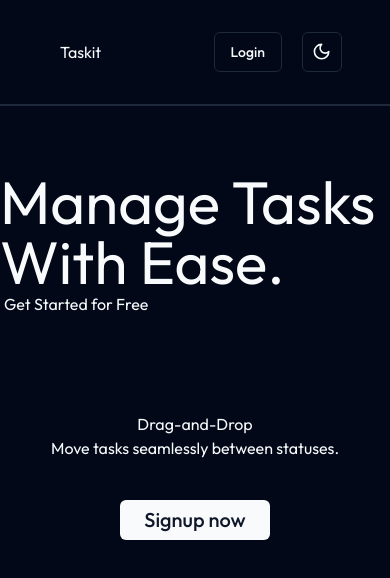
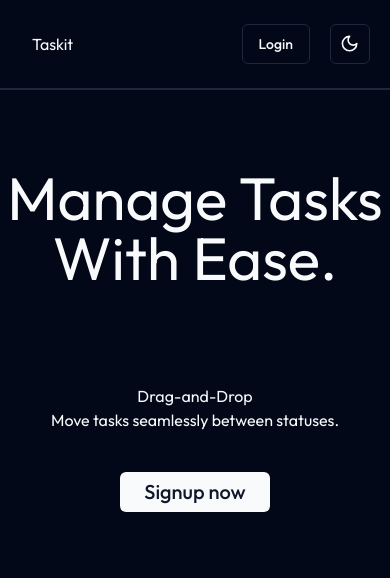
Before and after one commit to MuhammadNazim6/Taskit, a React (Vite) app: page / in a window 390 px wide. Shown: the top 578 px of the page. Built offline with nearby package versions, Linux system fonts and the light colour scheme.

Commit message:
Submission-1

```diff
--- a/src/components/DragAndDrop/Content.tsx
+++ b/src/components/DragAndDrop/Content.tsx
@@ -192,7 +192,7 @@ const Content = () => {
                   {(provided, snapshot) => {
                     return (
                       <div
-                        className="rounded outline outline-1 "
+                        className="rounded outline outline-1"
                         {...provided.droppableProps}
                         ref={provided.innerRef}
                         style={{
--- a/src/components/User/LandingPage.tsx
+++ b/src/components/User/LandingPage.tsx
@@ -6,8 +6,8 @@ function LandingPage() {
   return (
     <div className='flex justify-center items-center h-[500px]'>
       <div className="">
-        <h1 className='text-6xl'>Manage Tasks With Ease.</h1>
-        <p className='pl-1'>Get Started for Free</p>
+        <h1 className='text-6xl text-center'>Manage Tasks With Ease.</h1>
+        <p className='pl-1 hidden md:block'>Get Started for Free</p>
         <section className='text-center'>
           <div className="mt-24">
             <div className='mb-10'>
--- a/src/components/User/Navbar.tsx
+++ b/src/components/User/Navbar.tsx
@@ -114,7 +114,7 @@ function Navbar() {
   });
 
   return (
-    <div className="w-full flex justify-between p-7 px-12 border-b-2">
+    <div className="w-full flex justify-between p-5 md:px-12 border-b-2">
       <NavLink to='/' className="p-3">Taskit</NavLink>
       <div className="flex space-x-14">
       </div>
@@ -146,7 +146,7 @@ function Navbar() {
                 <AlertDialogDescription className=''>
                   <div className="flex justify-center items-center mt-9">
                     <Form {...form}>
-                      <form onSubmit={form.handleSubmit(onSubmit)} className="w-2/3 space-y-6">
+                      <form onSubmit={form.handleSubmit(onSubmit)} className="w-full sm:w-2/3 md:w-2/3 space-y-6">
                         <FormField
                           control={form.control}
                           name="email"
--- a/src/pages/Signup.tsx
+++ b/src/pages/Signup.tsx
@@ -105,7 +105,7 @@ function Signup() {
       <Navbar />
       <div className="flex flex-1 justify-center items-center">
         <Form {...form}>
-          <form onSubmit={form.handleSubmit(onSubmit)} className="w-1/3 space-y-6">
+          <form onSubmit={form.handleSubmit(onSubmit)} className="w-4/5 sm:w-2/3 md:w-1/3 space-y-6">
             <FormField
               control={form.control}
               name="name"
```
